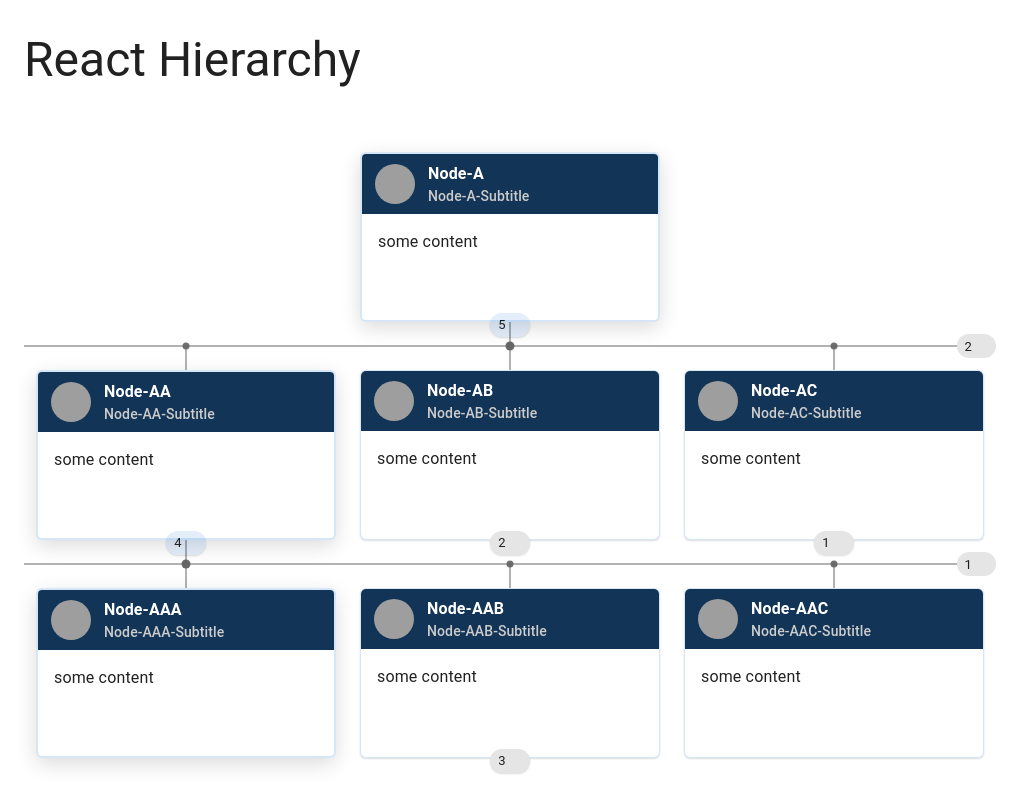
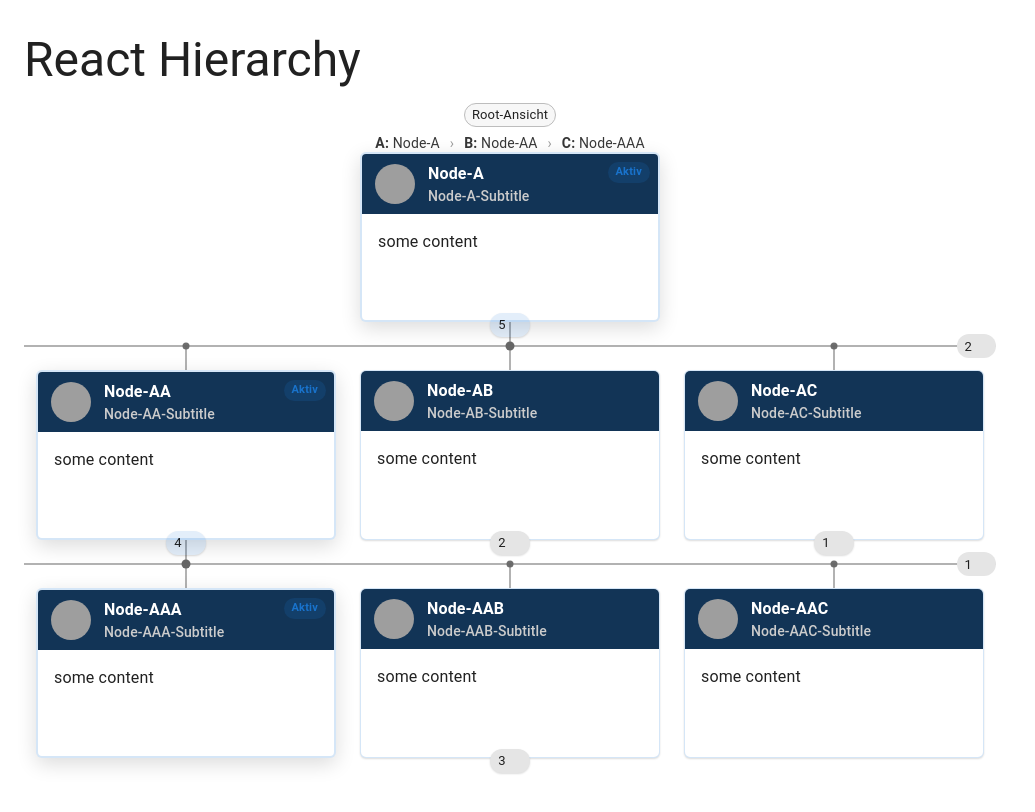
Before and after one commit to thebuoyant/react-hierarchy, a React (Vite) app: page / in a window 1280 px wide. Shown: the top 812 px of the page, without its empty margins (0-1035 px from the left). Built offline with nearby package versions, Linux system fonts and the light colour scheme; grey boxes are pictures that could not be loaded; some icons are missing; the HTML template or start-up script is replaced by a standard one.

Commit message:
RH-27 Improve navigation

```diff
--- a/src/components/graph-card/GraphCard.css
+++ b/src/components/graph-card/GraphCard.css
@@ -10,14 +10,26 @@
     box-shadow: 0px 1px 2px 0px rgba(0, 0, 0, 0.14) !important;
     background-color: #ffffff;
     overflow: hidden;
-
-    /* a tiny border helps the "selected" state look crisp */
     border: 1px solid rgba(0, 0, 0, 0.06);
 
     .content-header {
       padding: 0 8px;
       height: 60px;
       display: flex;
+      position: relative;
+
+      .selected-pill {
+        position: absolute;
+        right: 8px;
+        top: 8px;
+        font-size: 11px;
+        padding: 2px 8px;
+        border-radius: 999px;
+        background: rgba(25, 118, 210, 0.16);
+        color: rgba(25, 118, 210, 0.95);
+        font-weight: 600;
+        letter-spacing: 0.2px;
+      }
 
       .avatar-section {
         height: 100%;
@@ -59,12 +71,11 @@
   }
 }
 
-/* Selected = current focus card (the user "is here") */
 .graph-card--selected {
   z-index: 30;
 
   .card-content-wrapper {
-    border: 2px solid rgba(25, 118, 210, 0.7); /* MUI-ish blue */
+    border: 2px solid rgba(25, 118, 210, 0.7);
     box-shadow: 0px 6px 20px rgba(0, 0, 0, 0.14) !important;
   }
 
@@ -75,12 +86,11 @@
   }
 }
 
-/* Dimmed = still visible, but not part of the current focus */
+/* ✅ Less aggressive dimming: still readable, but clearly not focused */
 .graph-card--dimmed {
-  opacity: 0.35;
+  opacity: 0.65;
 }
 
-/* Connected = belongs to the focus "path" (parent/child relationship) */
 .graph-card--connected {
   opacity: 1;
 
--- a/src/components/graph-card/GraphCard.tsx
+++ b/src/components/graph-card/GraphCard.tsx
@@ -8,32 +8,12 @@ import { BadgeClickPayload } from "../../types/graph.types";
 
 export type GraphCardProps = {
   node: HierarchyNode;
-
-  /**
-   * Whether the expand/collapse badge should be shown.
-   * In your UI: only show it when a node has children.
-   */
   showBadge: boolean;
-
-  /**
-   * Whether this node is currently "expanded" / selected (vertical navigation).
-   * Used to render the correct arrow icon in the GraphBadge.
-   */
   showChildren: boolean;
-
   onBadgeClick?: (payload: BadgeClickPayload) => void;
-
-  /**
-   * Index of this card within its layer data array.
-   * This is important for navigation and "selected" logic.
-   */
   positionIndex: number;
-
   content: React.ReactNode;
 
-  /**
-   * Visual states (UX helpers)
-   */
   isSelected?: boolean;
   isDimmed?: boolean;
   isConnected?: boolean;
@@ -97,19 +77,15 @@ export default function GraphCard({
       data-nodeid={node.id}
       data-selected={isSelected ? "true" : "false"}
     >
-      <div
-        className="space-left"
-        style={{ width: cardSpace, overflow: "hidden" }}
-      />
+      <div className="space-left" style={{ width: cardSpace }} />
 
-      <div
-        className="card-content-wrapper"
-        style={{ width: cardWidth, overflow: "hidden" }}
-      >
+      <div className="card-content-wrapper" style={{ width: cardWidth }}>
         <div
           className="content-header"
           style={{ backgroundColor: node.layout.headerBackgroundColor }}
         >
+          {isSelected && <div className="selected-pill">Aktiv</div>}
+
           {showAvatar && (
             <div className="avatar-section">
               <Avatar
@@ -143,10 +119,7 @@ export default function GraphCard({
         <div className="content-main">{content}</div>
       </div>
 
-      <div
-        className="space-right"
-        style={{ width: cardSpace, overflow: "hidden" }}
-      />
+      <div className="space-right" style={{ width: cardSpace }} />
 
       {showBadge && (
         <div className="badge-section">
--- a/src/components/header-nav/HeaderNav.css
+++ b/src/components/header-nav/HeaderNav.css
@@ -3,6 +3,52 @@
   height: 100%;
   display: flex;
   align-items: center;
+
+  /* Breadcrumb is always visible and centered */
+  .breadcrumb {
+    width: 100%;
+    display: flex;
+    flex-direction: column;
+    align-items: center;
+    gap: 6px;
+    padding: 6px 44px; /* leaves space for left/right badges */
+    box-sizing: border-box;
+    user-select: none;
+  }
+
+  .breadcrumb-top {
+    display: flex;
+    align-items: center;
+    gap: 10px;
+  }
+
+  .breadcrumb-chip {
+    background-color: rgba(0, 0, 0, 0.03);
+  }
+
+  .breadcrumb-backhint {
+    opacity: 0.75;
+  }
+
+  .breadcrumb-path {
+    display: flex;
+    align-items: center;
+    gap: 10px;
+    opacity: 0.9;
+    white-space: nowrap;
+    overflow: hidden;
+    text-overflow: ellipsis;
+
+    .crumb {
+      max-width: 240px;
+      overflow: hidden;
+      text-overflow: ellipsis;
+    }
+
+    .sep {
+      opacity: 0.5;
+    }
+  }
 
   .nav-item-left {
     position: absolute;
@@ -27,7 +73,6 @@
   .nav-item-right {
     position: absolute;
     right: 0;
-
     z-index: 100;
 
     .MuiChip-root {
--- a/src/components/header-nav/HeaderNav.tsx
+++ b/src/components/header-nav/HeaderNav.tsx
@@ -4,6 +4,7 @@ import GraphBadge from "../graph-badge/GraphBadge";
 import NavBadge from "../nav-badge/NavBadge";
 import "./HeaderNav.css";
 import { BadgeClickPayload } from "../../types/graph.types";
+import { Chip, Typography } from "@mui/material";
 
 function clamp(value: number, min: number, max: number) {
   return Math.min(Math.max(value, min), max);
@@ -19,7 +20,14 @@ export default function HeaderNav() {
   );
 
   const cardLayer_B_Data = useCardLayerStore((s) => s.cardLayer_B_Data);
+  const cardLayer_B_FirstItemIndexNumber = useCardLayerStore(
+    (s) => s.cardLayer_B_FirstItemIndexNumber
+  );
+
   const cardLayer_C_Data = useCardLayerStore((s) => s.cardLayer_C_Data);
+  const cardLayer_C_FirstItemIndexNumber = useCardLayerStore(
+    (s) => s.cardLayer_C_FirstItemIndexNumber
+  );
 
   // Simple one-step back buffer (set in Layer-C drill-down)
   const cardLayer_Tmp_Data = useCardLayerStore((s) => s.cardLayer_Tmp_Data);
@@ -71,8 +79,51 @@ export default function HeaderNav() {
     setCardLayer_C_FirstItemIndexNumber(0);
   };
 
+  // --- Breadcrumb (Where am I?) ---
+  const nodeA = cardLayer_A_Data[cardLayer_A_FirstItemIndexNumber];
+  const nodeB = cardLayer_B_Data[cardLayer_B_FirstItemIndexNumber];
+  const nodeC = cardLayer_C_Data[cardLayer_C_FirstItemIndexNumber];
+
+  // Simple level indicator:
+  // If Tmp has data we are "drilled down"
+  const levelText = canGoBackOneLevel ? "Drill-Down aktiv" : "Root-Ansicht";
+
   return (
     <div className="header-nav">
+      {/* Breadcrumb center */}
+      <div className="breadcrumb">
+        <div className="breadcrumb-top">
+          <Chip
+            size="small"
+            label={levelText}
+            className="breadcrumb-chip"
+            variant="outlined"
+          />
+          {canGoBackOneLevel && (
+            <div className="breadcrumb-backhint">
+              <Typography variant="caption">
+                (Badge in der Mitte = 1 Schritt zurück)
+              </Typography>
+            </div>
+          )}
+        </div>
+
+        <Typography className="breadcrumb-path" variant="body2">
+          <span className="crumb">
+            <strong>A:</strong> {nodeA?.headerTitle ?? "–"}
+          </span>
+          <span className="sep">›</span>
+          <span className="crumb">
+            <strong>B:</strong> {nodeB?.headerTitle ?? "–"}
+          </span>
+          <span className="sep">›</span>
+          <span className="crumb">
+            <strong>C:</strong> {nodeC?.headerTitle ?? "–"}
+          </span>
+        </Typography>
+      </div>
+
+      {/* Horizontal navigation for Layer-A */}
       {cardLayer_A_FirstItemIndexNumber > 0 &&
         numberOfLayerAItems > maxSlots && (
           <div className="nav-item-left">
@@ -85,6 +136,7 @@ export default function HeaderNav() {
           </div>
         )}
 
+      {/* Back (drill-down) */}
       {canGoBackOneLevel && (
         <div className="nav-item-center">
           <GraphBadge
--- a/src/components/layer-b-branch/LayerBBranch.tsx
+++ b/src/components/layer-b-branch/LayerBBranch.tsx
@@ -45,14 +45,15 @@ export default function LayerBBranch() {
     setCardLayer_C_FirstItemIndexNumber(next);
   };
 
-  // --- Focus / connection geometry ---
+  // --- Geometry fix (same as LayerABranch) ---
   const parentFirstIndex = cardLayer_B_FirstItemIndexNumber;
-  const selectedParentIndex = cardLayer_B_FirstItemIndexNumber; // current design: same value
+  const selectedParentIndex = cardLayer_B_FirstItemIndexNumber;
 
   const parentVisibleSlots = Math.min(
     maxSlots,
     Math.max(0, cardLayer_B_Data.length - parentFirstIndex)
   );
+
   const childVisibleSlots = Math.min(
     maxSlots,
     Math.max(0, cardLayer_C_Data.length - cardLayer_C_FirstItemIndexNumber)
@@ -71,6 +72,13 @@ export default function LayerBBranch() {
         );
 
   const parentX = parentOffset + (focusSlot + 0.5) * slotWidth;
+
+  const childGroupLeft = childOffset;
+  const childGroupRight = childOffset + childVisibleSlots * slotWidth;
+
+  const lineLeft = Math.min(parentX, childGroupLeft);
+  const lineRight = Math.max(parentX, childGroupRight);
+  const lineWidth = Math.max(0, lineRight - lineLeft);
 
   const showConnections = parentVisibleSlots > 0 && childVisibleSlots > 0;
 
@@ -102,8 +110,8 @@ export default function LayerBBranch() {
           <div
             className="branch-children-line"
             style={{
-              left: childOffset,
-              width: childVisibleSlots * slotWidth,
+              left: lineLeft,
+              width: lineWidth,
               top: branchHeight / 2,
               backgroundColor: APP_CONFIG.layout.branch.lineColor,
             }}
```
Also changed, not shown: src/components/layer-a-branch/LayerABranch.tsx (+14 -13 lines).
